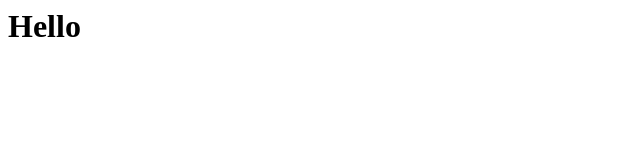
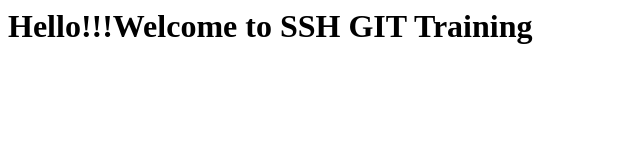
Before and after one commit to kismekr/myweb, a plain HTML site: page index.html in a window 1280 px wide. Shown: the whole page, without its empty margins (0-640 px from the left). Drawn offline with Linux system fonts and the light colour scheme.

Commit message:
update html

```diff
--- a/index.html
+++ b/index.html
@@ -1 +1 @@
-<h1>Hello</h1>
+<h1>Hello!!!Welcome to SSH GIT Training</h1>
```
